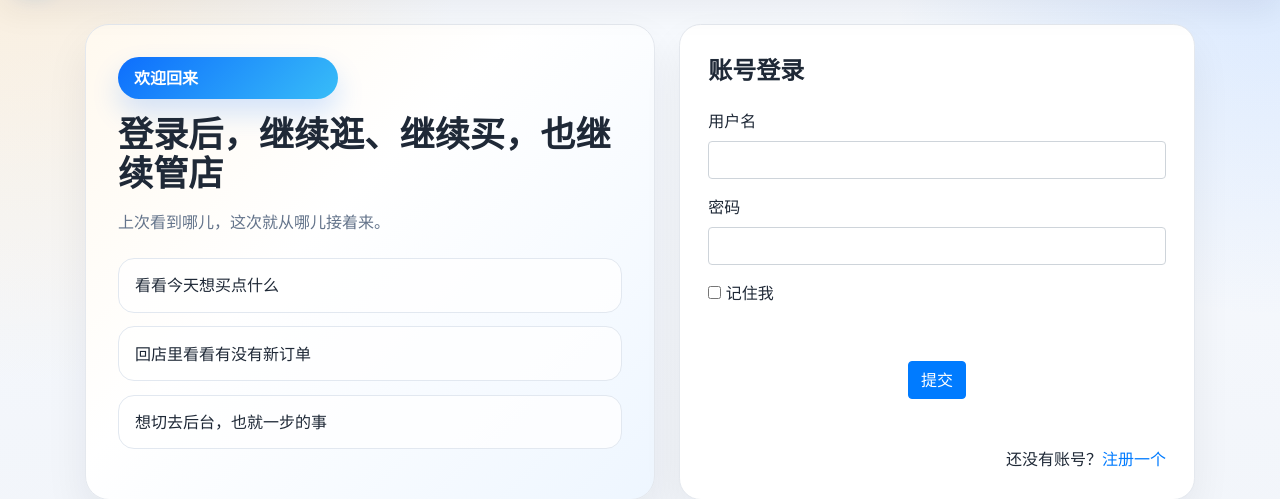
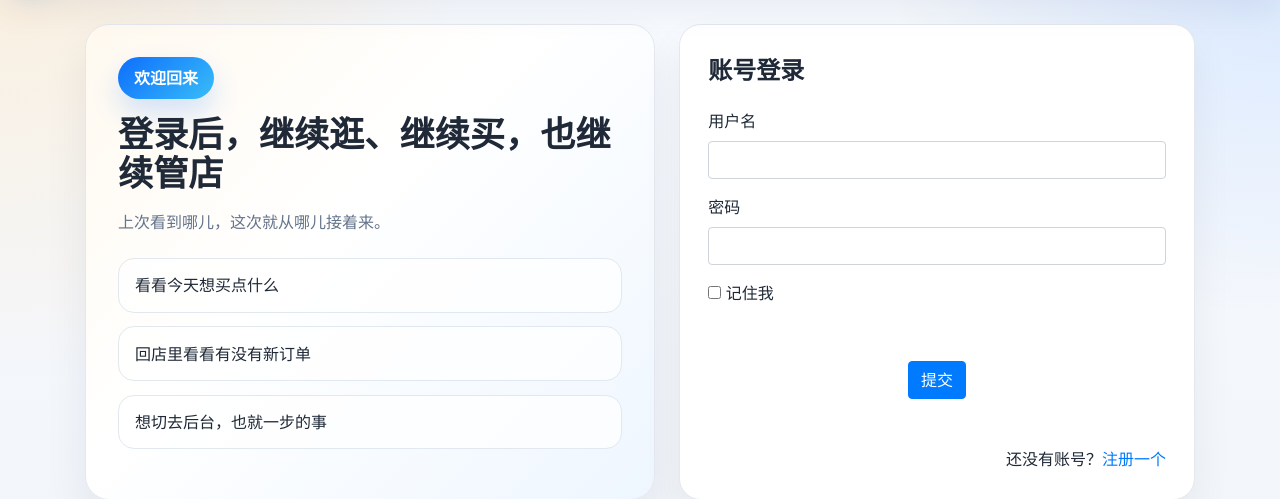
Before and after one commit to Royce0721/202603-FinalProgram, a Flask app: a page that uses tbweb/templates/base.html in a window 1280 px wide. Shown: the part 77-576 px from the top of the page. Run offline with Flask 3, Linux system fonts and the light colour scheme; parts of the project's set-up code (start-up, migrations or seed data) failed here and were passed over; some libraries are stand-ins or nearby versions.

Commit message:
Tighten homepage eyebrow badge width

```diff
--- a/tbweb/templates/base.html
+++ b/tbweb/templates/base.html
@@ -197,7 +197,6 @@
         font-weight: 700;
         box-shadow: 0 14px 28px rgba(13, 110, 253, 0.18);
         width: fit-content;
-        min-width: 220px;
       }
 
       .hero-panel__title {
```
